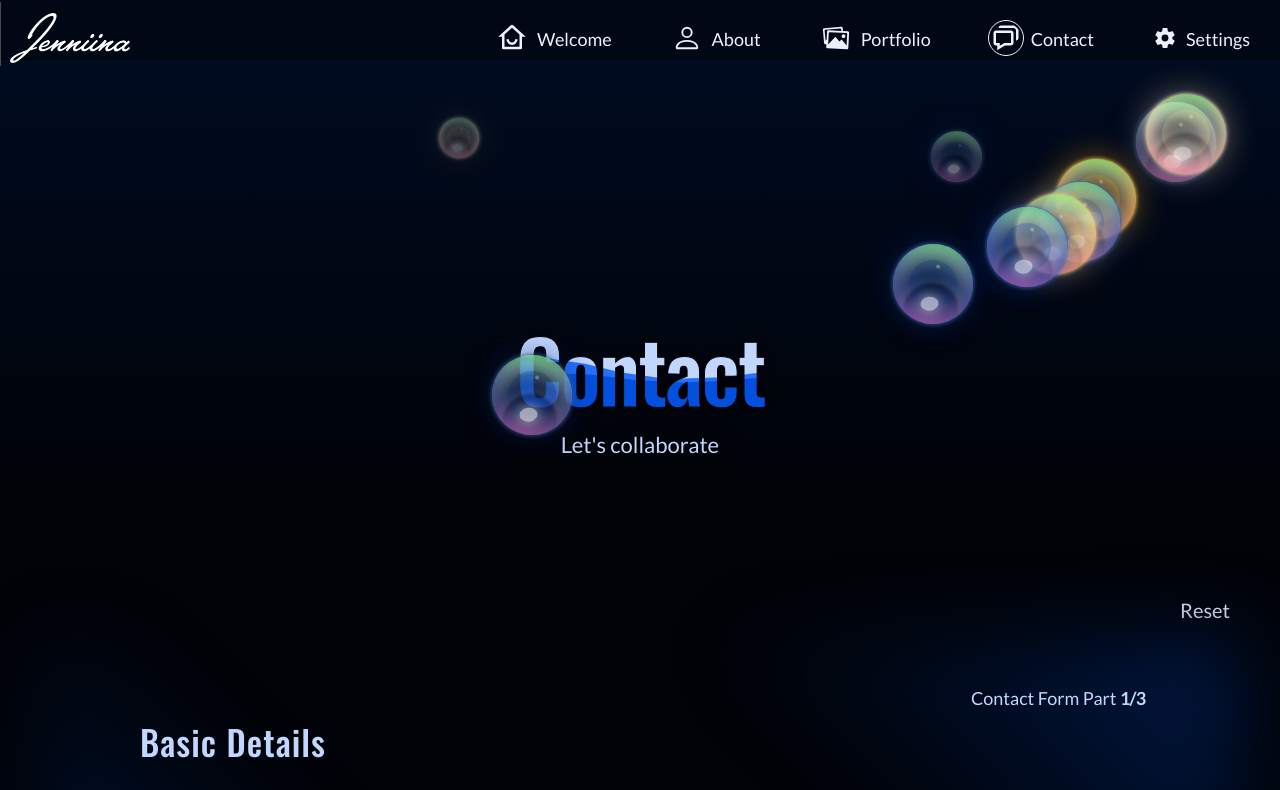
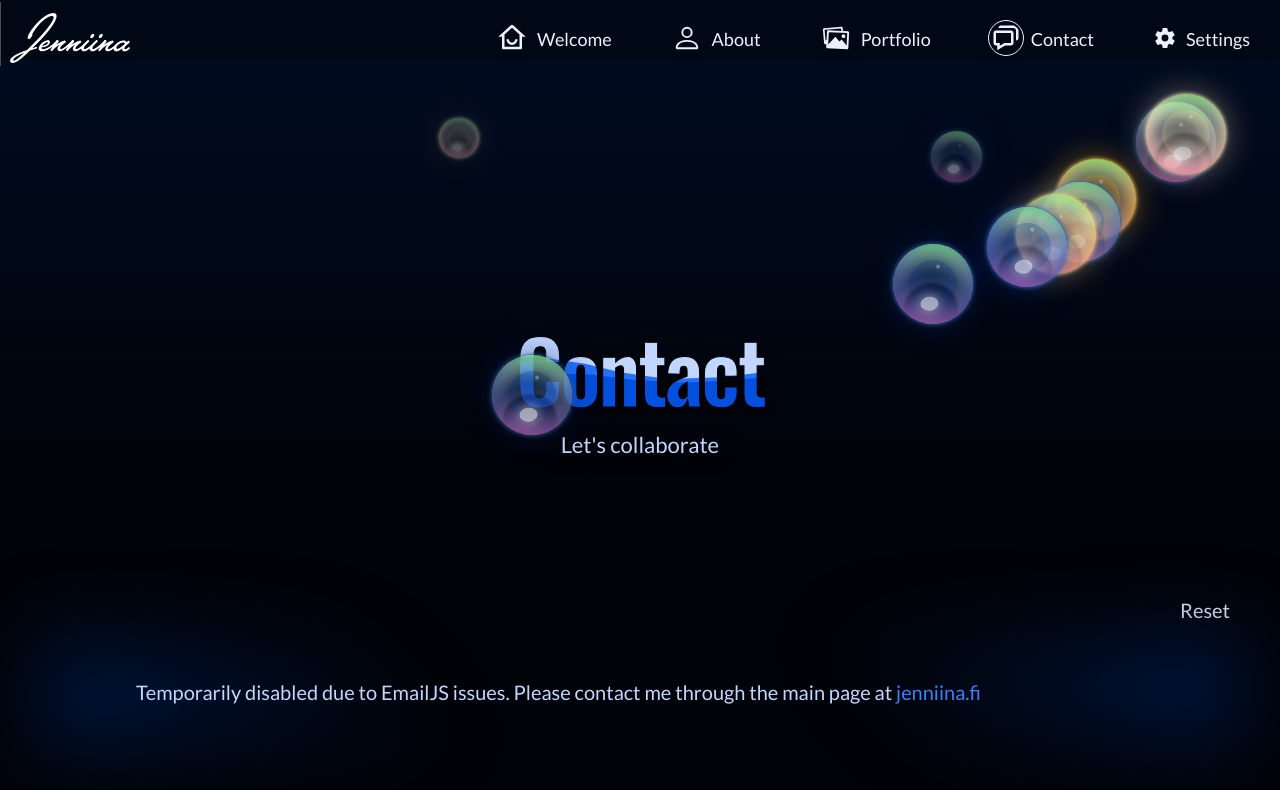
Before and after one commit to jenniina/react-sub-site, a React (Vite) app: page /contact in a window 1280 px wide. Shown: the top 790 px of the page. Built offline with nearby package versions, Linux system fonts and the light colour scheme; no server answers.

Commit message:
temporarily disable contact form

```diff
--- a/src/pages/Contact.tsx
+++ b/src/pages/Contact.tsx
@@ -24,7 +24,9 @@ export default function Contact({
       <div className='inner-wrap'>
         <section className='card' style={{ position: 'relative', zIndex: '2' }}>
           <div>
-            <FormMulti />
+            Temporarily disabled due to EmailJS issues. Please contact me through the main
+            page at <a href='https://jenniina.fi/#contact'>jenniina.fi</a>
+            {/* <FormMulti /> */}
           </div>
         </section>
       </div>
```
Also changed, not shown: 5 other files (tests, documents, lock files or other folders).
